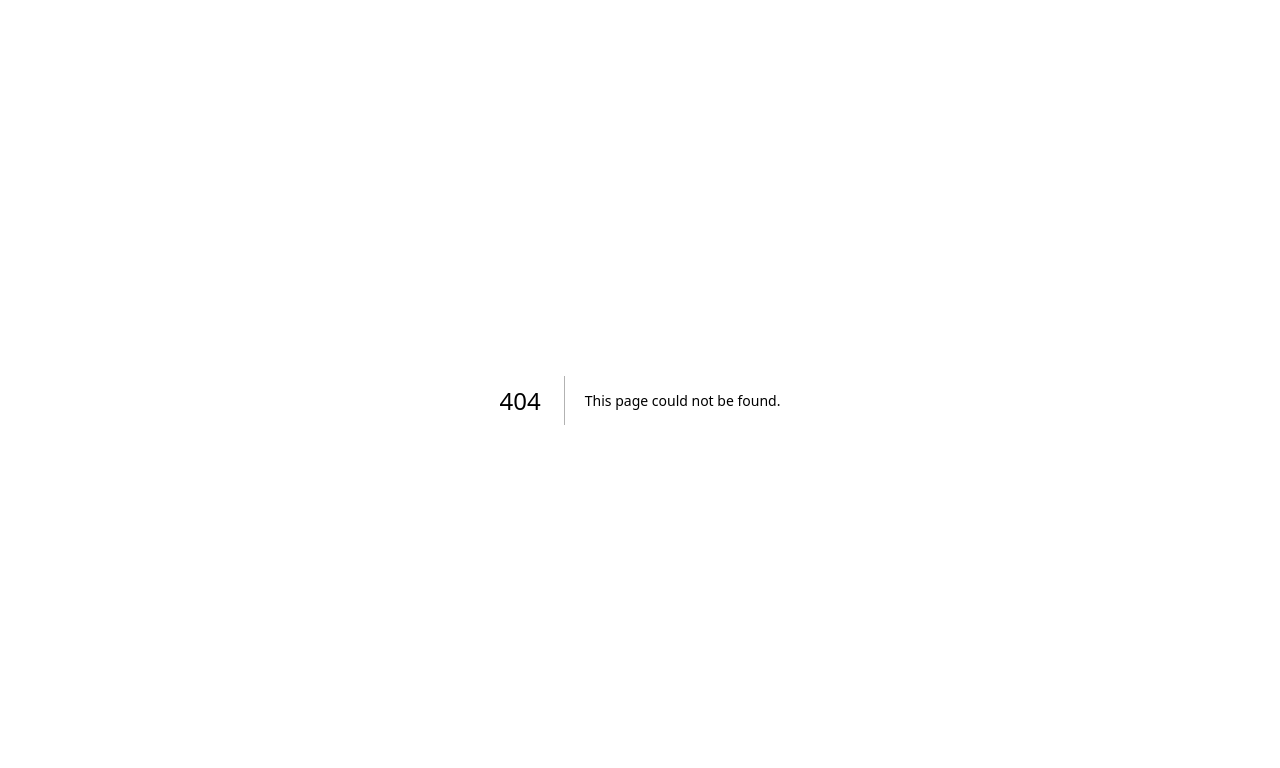
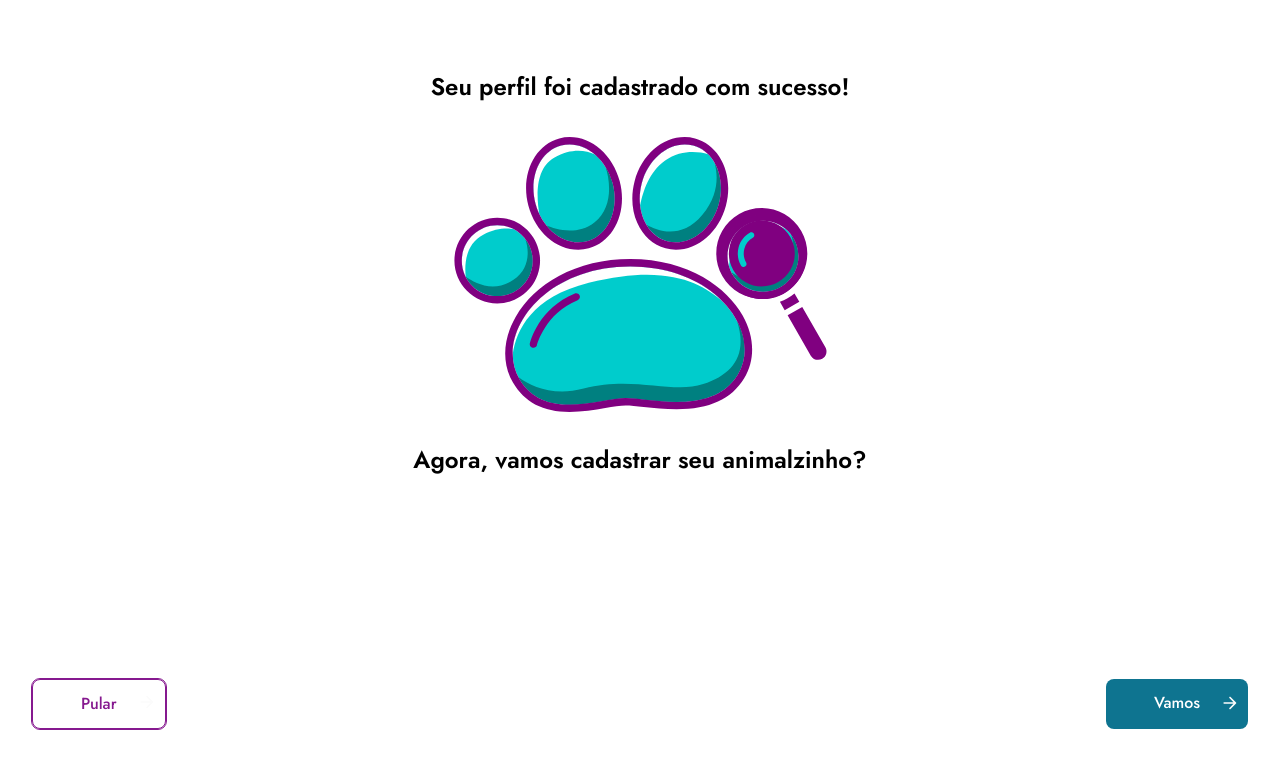
Before and after one commit to mateusmoov/busquePet, a Next.js app: page /sucessocadastro in a window 1280 px wide. Before the commit this address had no page. Shown: the top 768 px of the page. Built offline with nearby package versions, Linux system fonts and the light colour scheme.

Commit message:
feat: add success page on register for adopter

```diff
--- a/src/app/components/Button/index.tsx
+++ b/src/app/components/Button/index.tsx
@@ -12,7 +12,7 @@ type ButtonProps = ComponentPropsWithRef<'button'> & {
 
 const variants = {
   filled: "rounded-lg font-body flex",
-  outlined: "rounded-lg outline outline-1 font-body flex",
+  outlined: "rounded-lg outline outline-1 font-body flex border",
   gradient:
     "rounded-full bg-gradient-to-r from-purple-800 to-teal-500 font-body flex",
 } satisfies VariantProps;
@@ -26,11 +26,11 @@ export const Button = ({
 }: ButtonProps) => {
   return (
     <button
-      className={twMerge(variants[variant], className, "relative text-white")}
+      className={twMerge(variants[variant], className, "relative")}
       {...rest}
     >
       {children}
-      {icon && <Icon variant={icon} className="absolute right-2" />}
+      {icon && <Icon variant={icon} className="absolute right-2 bottom-4" />}
     </button>
   );
 };
--- /dev/null
+++ b/src/app/sucessocadastro/page.tsx
@@ -0,0 +1,43 @@
+import Image from "next/image";
+import { Button, Section } from "../components";
+
+export const SucessRegister = () => {
+  return (
+    <main className="flex items-center justify-center h-screen">
+      <Section>
+        <div className="flex flex-col items-center gap-y-8 min-h-[calc(100vh_-_12rem)]">
+          <span className="font-body text-2xl text-black text-center font-semibold">
+            Seu perfil foi cadastrado com sucesso!
+          </span>
+          <Image
+            src="/logos/busquepet_logo.svg"
+            alt="Logo do Busque Pet"
+            width="375"
+            height="300"
+          />
+          <span className="font-body text-2xl text-black text-center font-semibold">
+            Agora, vamos cadastrar seu animalzinho?
+          </span>
+        </div>
+        <div className="flex justify-between">
+          <Button
+            className=" border-fuchsia-800 text-fuchsia-800 py-3 px-12 font-medium"
+            variant="outlined"
+            icon="arrowRight"
+          >
+            Pular
+          </Button>
+          <Button
+            className="py-3 px-12 bg-cyan-700 text-white font-medium"
+            variant="filled"
+            icon="arrowRight"
+          >
+            Vamos
+          </Button>
+        </div>
+      </Section>
+    </main>
+  );
+};
+
+export default SucessRegister;
```
Also changed, not shown: public/logos/busquepet_logo.svg (added), public/logos/busquepet_logo_letter.svg (renamed from public/icons/busquepet_logo.svg).
